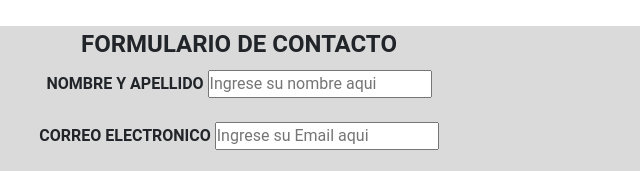
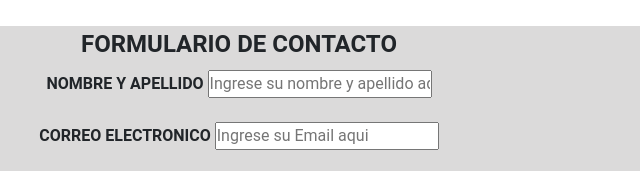
Before and after one commit to ruizdiaz/entrega-final, a website: page pages/contacto.html in a window 1280 px wide. Shown: the part 751-922 px from the top of the page, 401-1041 px from the left. Drawn offline with nearby package versions, Linux system fonts and the light colour scheme.

Commit message:
arreglo de ortografia

```diff
--- a/pages/contacto.html
+++ b/pages/contacto.html
@@ -99,8 +99,8 @@
       <!-- formulario de contacto -->
       <fieldset class="form2">
         <legend>FORMULARIO DE CONTACTO</legend>
-        <label for="Nombre">Nombre y Apellido</label>
-        <input id="Nombre" type="text" placeholder="Ingrese su nombre aqui">
+        <label for="Nombre y Apellido">Nombre y Apellido</label>
+        <input id="Nombre" type="text" placeholder="Ingrese su nombre y apellido aqui">
         <br><br>
         <label for="">Correo Electronico</label>
         <input type="Email" placeholder="Ingrese su Email aqui">
@@ -112,7 +112,7 @@
       </fieldset>
 
     </form>
-
+<!-- whatsapp -->
     <a href="https:api.whatsapp.com/send?phone=+541120480889" target="_blank">
       <img class="botonWhatsApp" src="https://fg.ull.es/empleo/wp-content/uploads/sites/6/2020/09/whatsapp_png.png"
         alt="logo whatsapp">
```
Also changed, not shown: index.html (+1 -0 lines), pages/chequeos.html (+1 -0 lines), pages/estudios.html (+1 -0 lines), pages/nosotros.html (+1 -1 lines), scss/_main.scss (+7 -1 lines), css/estilo.css.
